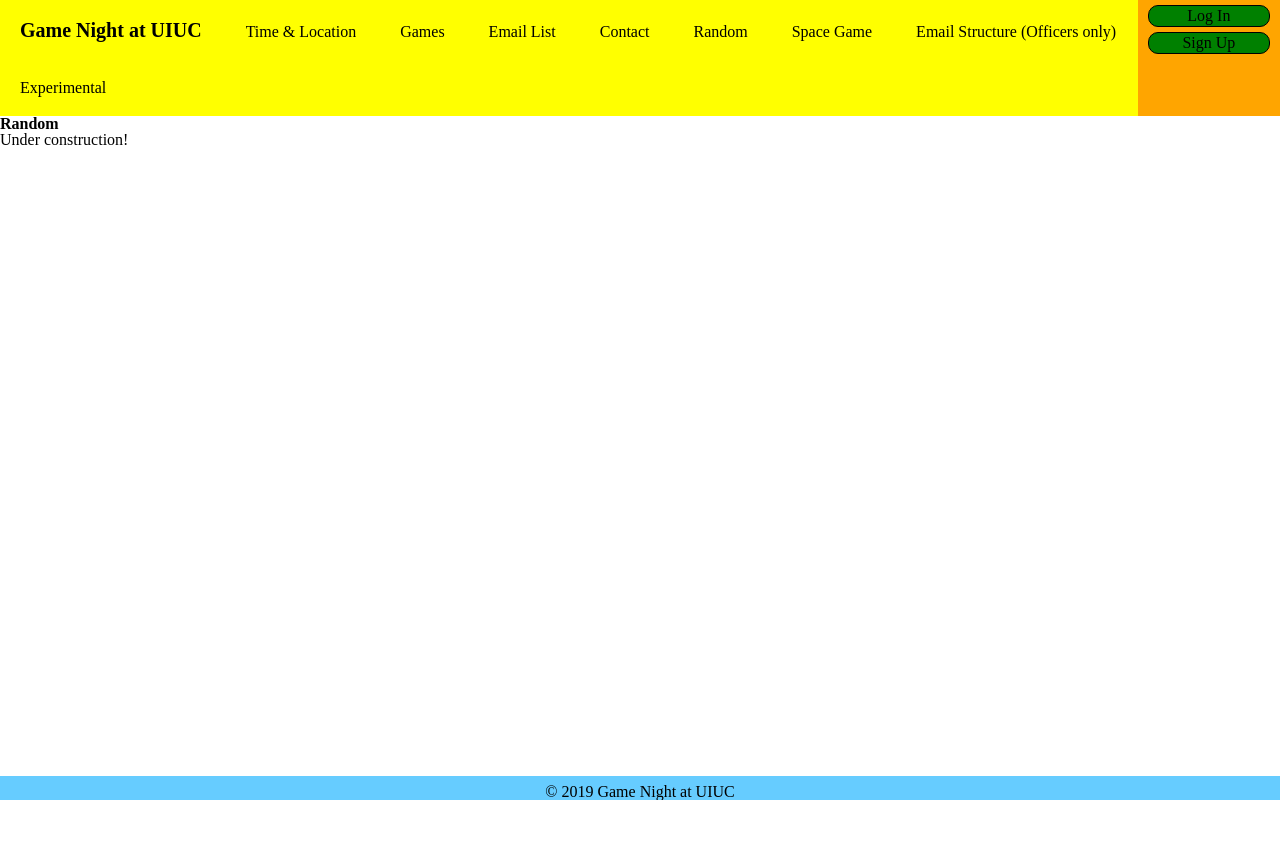
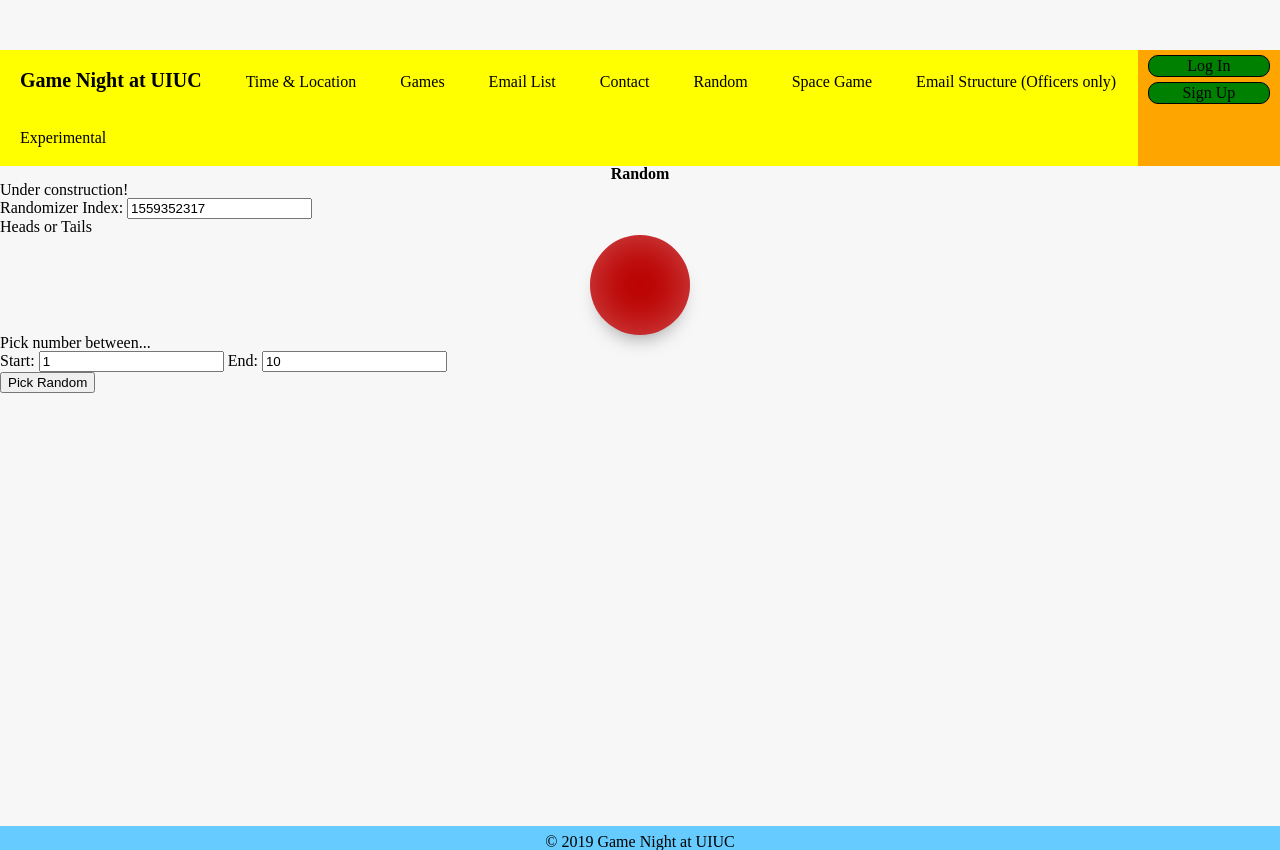
Before and after one commit to penguinz1/Game_Night, a Django app: page /random in a window 1280 px wide. Before the commit the page ends 800 px from the top, so only its background shows below. Run offline with Django 3.2, Linux system fonts and the light colour scheme; data that the repository does not hold is empty; some web fonts are replaced.

Commit message:
added a random number generator and coin flip

```diff
--- /dev/null
+++ b/main/static/css/coin.css
@@ -0,0 +1,69 @@
+body {
+  padding-top: 50px;
+  background: #F7F7F7;
+  -webkit-perspective: 800px;
+}
+h1{
+  text-align: center;
+}
+#coin {
+  position: relative;
+  margin: 0 auto;
+  width: 100px;
+  height: 100px;
+  cursor: pointer;
+}
+#coin div {
+  width: 100%;
+  height: 100%;
+  -webkit-border-radius: 50%;
+     -moz-border-radius: 50%;
+          border-radius: 50%;
+  -webkit-box-shadow: inset 0 0 45px rgba(255,255,255,.3), 0 12px 20px -10px rgba(0,0,0,.4);
+     -moz-box-shadow: inset 0 0 45px rgba(255,255,255,.3), 0 12px 20px -10px rgba(0,0,0,.4);
+          box-shadow: inset 0 0 45px rgba(255,255,255,.3), 0 12px 20px -10px rgba(0,0,0,.4);
+}
+.side-a {
+  background-color: #bb0000;
+}
+.side-b {
+  background-color: #3e3e3e;
+}
+
+#coin {
+  transition: -webkit-transform 1s ease-in;
+  -webkit-transform-style: preserve-3d;
+}
+#coin div {
+  position: absolute;
+  -webkit-backface-visibility: hidden;
+}
+.side-a {
+  z-index: 100;
+}
+.side-b {
+  -webkit-transform: rotateY(-180deg);
+
+}
+
+#coin.heads {
+  -webkit-animation: flipHeads 3s ease-out forwards;
+  -moz-animation: flipHeads 3s ease-out forwards;
+    -o-animation: flipHeads 3s ease-out forwards;
+       animation: flipHeads 3s ease-out forwards;
+}
+#coin.tails {
+  -webkit-animation: flipTails 3s ease-out forwards;
+  -moz-animation: flipTails 3s ease-out forwards;
+    -o-animation: flipTails 3s ease-out forwards;
+       animation: flipTails 3s ease-out forwards;
+}
+
+@-webkit-keyframes flipHeads {
+  from { -webkit-transform: rotateY(0); -moz-transform: rotateY(0); transform: rotateY(0); }
+  to { -webkit-transform: rotateY(1800deg); -moz-transform: rotateY(1800deg); transform: rotateY(1800deg); }
+}
+@-webkit-keyframes flipTails {
+  from { -webkit-transform: rotateY(0); -moz-transform: rotateY(0); transform: rotateY(0); }
+  to { -webkit-transform: rotateY(1980deg); -moz-transform: rotateY(1980deg); transform: rotateY(1980deg); }
+}
--- /dev/null
+++ b/main/static/js/autofield.js
@@ -0,0 +1,7 @@
+jQuery(document).ready(function($){
+
+	$('.autofield').on('keyup change paste', function() {
+		$(this).attr('value', $(this).val());
+	});
+
+});
--- /dev/null
+++ b/main/static/js/coin.js
@@ -0,0 +1,21 @@
+var focus = document.getElementById("rand-ind");
+
+jQuery(document).ready(function($){
+
+  $('#coin').on('click', function(){
+    $('#coin').removeClass();
+    setTimeout(function(){
+      let num = parseInt(focus.getAttribute("value"));
+      if(heads_tails(num)){
+        $('#coin').addClass('heads');
+        console.log('it is head');
+      }
+      else{
+        $('#coin').addClass('tails');
+        console.log('it is tails');
+      }
+      focus.setAttribute("value", num + 1);
+    }, 100);
+  });
+
+});
--- /dev/null
+++ b/main/static/js/rand-num.js
@@ -0,0 +1,26 @@
+var start = document.getElementById("start-num")
+var end = document.getElementById("end-num")
+var output = document.getElementById("rand-output")
+var warning = document.getElementById("rand-warn")
+var submit = document.getElementById("pick-rand")
+
+submit.addEventListener("click", () => {
+	output.style.display = "none";
+	warning.style.display = "none";
+	let start_ind = parseInt(start.getAttribute('value'));
+	let end_ind = parseInt(end.getAttribute('value'));
+	let num = parseInt(focus.value);
+	if (end_ind < start_ind) {
+		warning.innerHTML = "Error: Start > End";
+		warning.style.display = "block";
+		return;
+	}
+
+	let dist = end_ind - start_ind;
+	let rand_selection = make_random(dist, num)
+	let pick = rand_selection[0] + start_ind;
+
+	output.innerHTML = "Random number generated: " + pick;
+	output.style.display = "block";
+	focus.value = rand_selection[1];
+})
--- a/main/static/js/random.js
+++ b/main/static/js/random.js
@@ -1,13 +1,14 @@
 const length = deltas.length
+const adj = 0.04683533
 
 const heads_tails = (rand_ind) => {
     rand_ind %= length;
-    return(deltas[rand_ind] > 0);
+    return(deltas[rand_ind] > adj);
 }
 
 const make_random = (n_random, rand_ind) => {
     var numbers = []
-    for (let i = 0; i < n_random; i++) {
+    for (let i = 0; i <= n_random; i++) {
         numbers.push(i)
     }
 
@@ -21,7 +22,7 @@ const make_random = (n_random, rand_ind) => {
         }
 
         if (picks.length == 1) {
-            return picks[0];
+            return [picks[0], rand_ind];
         }
 
         if (picks.length == 0) {
--- a/main/templates/main/random.html
+++ b/main/templates/main/random.html
@@ -1,12 +1,44 @@
 {% extends 'base_generic.html' %}
+
+{% block headlinks %}
+	{% load static %}
+	<script src="{% static 'js/jquery-3.4.1.min.js' %}"></script>
+    <script src="{% static 'js/jquery.cookie.js' %}"></script>
+	<link rel="stylesheet" href="{% static 'css/coin.css' %}">
+{% endblock %}
 
 {% block content %}
     <h1 class="header">Random</h1>
 
     <p>Under construction!</p>
 
+    <label for="rand-ind">Randomizer Index:</label>
+    <input class="autofield" type="number" id="rand-ind" min="0" step="1" value="{{ initial_num }}">
+
+    <div class="rand">
+    	<p>Heads or Tails</p>
+    	<div id="coin">
+    		<div class="side-a"></div>
+    		<div class="side-b"></div>
+    	</div>
+    </div>
+
+    <div class="rand">
+    	<p>Pick number between...</p>
+    	<label for="start-num">Start:</label>
+    	<input class="autofield" type="number" id="start-num" min="0" step="1" value="1">
+    	<label for="end-num">End:</label>
+    	<input class="autofield" type="number" id="end-num" min="0" step="1" value="10">
+    	<p id="rand-output"></p>
+    	<p id="rand-warn"></p>
+    	<button id="pick-rand">Pick Random</button>
+    </div>
+
     {% load static %}
+    <script src="{% static 'js/autofield.js' %}"></script>
     <script src="{% static 'js/deltas.js' %}"></script>
     <script src="{% static 'js/random.js' %}"></script>
+    <script src="{% static 'js/coin.js' %}"></script>
+    <script src="{% static 'js/rand-num.js' %}"></script>
 
 {% endblock %}
--- a/main/views.py
+++ b/main/views.py
@@ -1,4 +1,6 @@
 import html2text
+import time
+import math
 
 from django.shortcuts import render, redirect
 from django.http import HttpResponse
@@ -298,6 +300,7 @@ def delete_email(request):
 
 def random(request):
     context = gen_alerts(request)
+    context['initial_num'] = math.floor(time.time())
     return render(request, 'main/random.html', context)
 
 def experimental(request):
```
